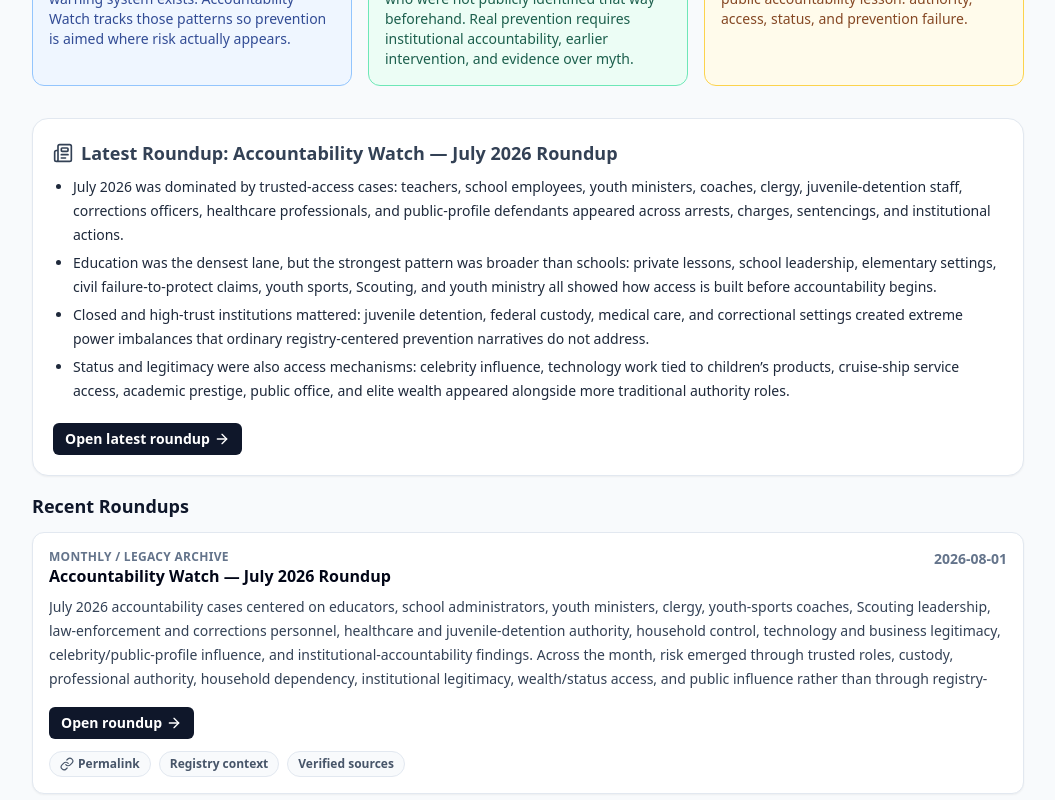
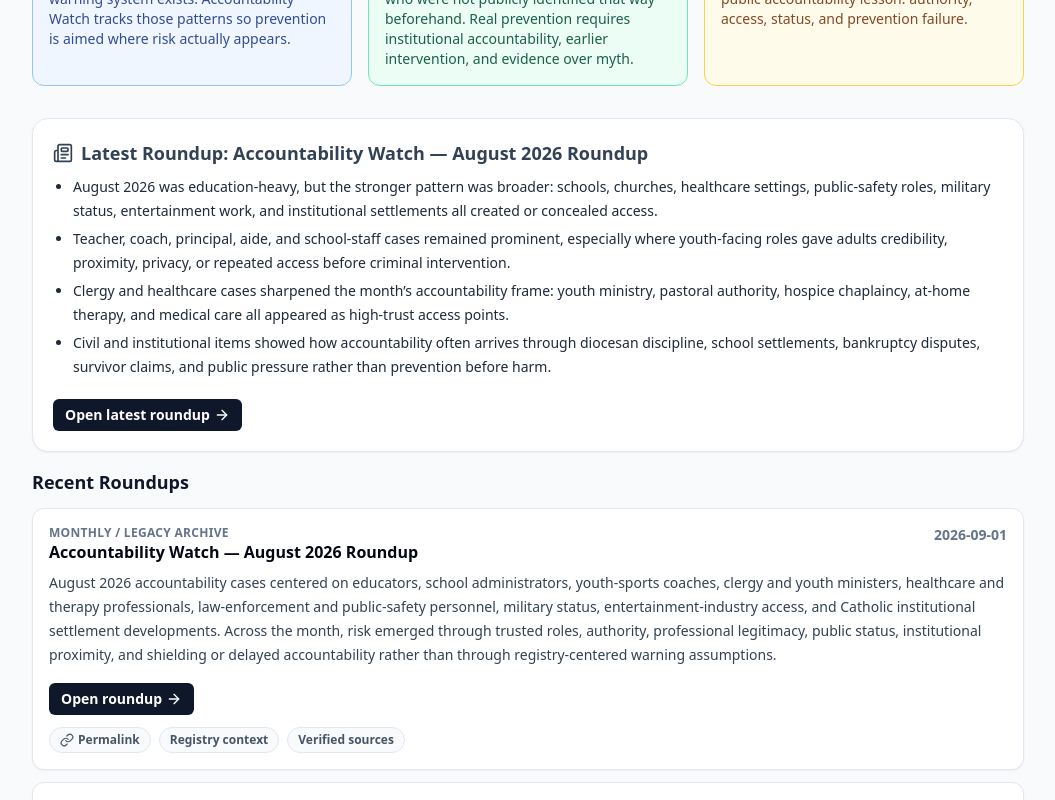
Before and after one commit to projectsolarrecon/Solar, a React (Vite) app: page /resources/accountability-watch in a window 1280 px wide. Shown: the part 680-1480 px from the top of the page, without its empty margins (112-1167 px from the left). Built offline with nearby package versions, Linux system fonts and the light colour scheme.

Commit message:
Update accountabilityWatch.ts

```diff
--- a/src/data/accountabilityWatch.ts
+++ b/src/data/accountabilityWatch.ts
@@ -7,6 +7,14 @@ export type AccountabilityItem = {
 };
 
 export const accountabilityWatch: AccountabilityItem[] = [
+{
+  date: "2026-09-01",
+  title: "Accountability Watch — August 2026 Roundup",
+  slug: "2026-09-01",
+  path: "/resources/accountability-watch/2026-09-01",
+  summary:
+    "August 2026 accountability cases centered on educators, school administrators, youth-sports coaches, clergy and youth ministers, healthcare and therapy professionals, law-enforcement and public-safety personnel, military status, entertainment-industry access, and Catholic institutional settlement developments. Across the month, risk emerged through trusted roles, authority, professional legitimacy, public status, institutional proximity, and shielding or delayed accountability rather than through registry-centered warning assumptions.",
+},
 {
   date: "2026-08-01",
   title: "Accountability Watch — July 2026 Roundup",
```
